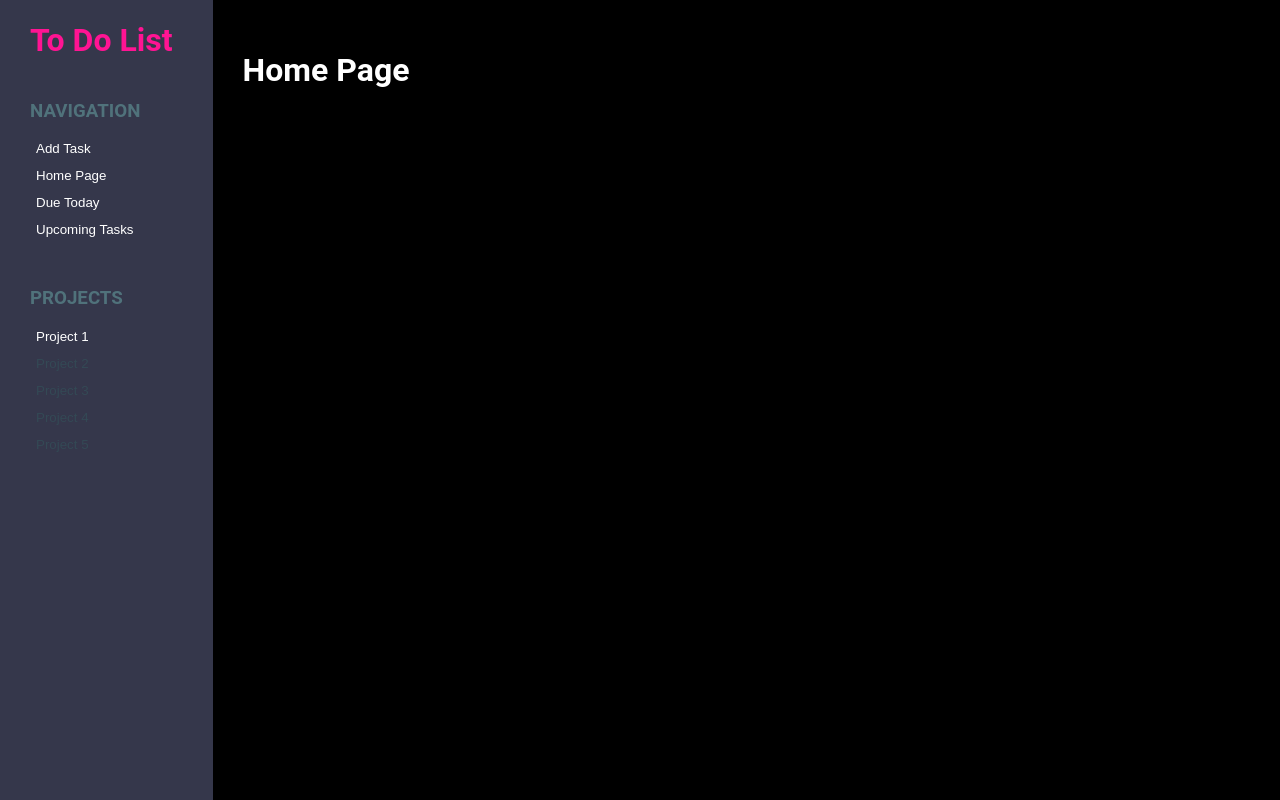
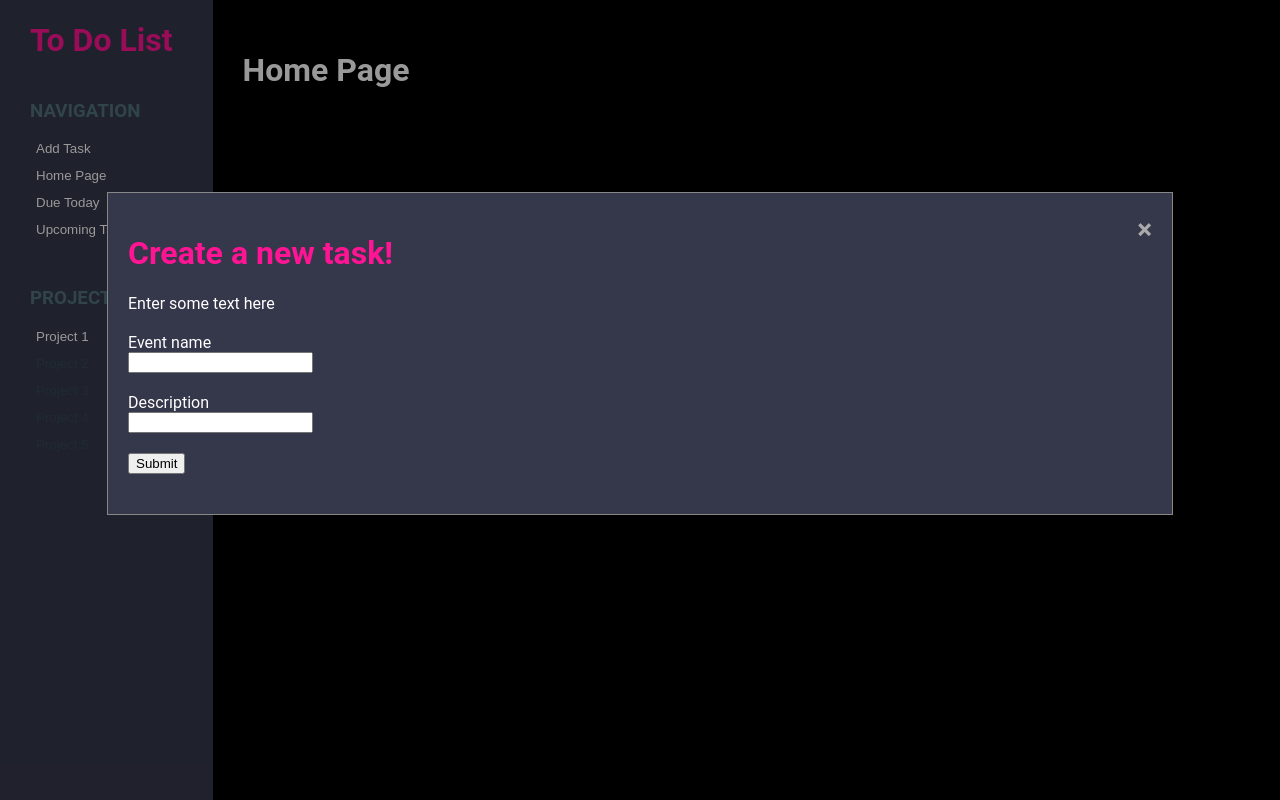
Before and after one commit to jbhumph/to-do-list, a website built with webpack: page src/template.html in a window 1280 px wide. Both pictures are taken after a click on the button "Add Task". Built offline with nearby package versions, Linux system fonts and the light colour scheme.

Commit message:
Started getting into Scripting for basic operations.

```diff
--- a/src/addTask.js
+++ /dev/null
@@ -1,3 +0,0 @@
-export const addTask = (task) => {
-    alert("Click in here to add a new task.")
-}
--- /dev/null
+++ b/src/addTaskModal.js
@@ -0,0 +1,26 @@
+import {Task} from "./task";
+import {loadHome} from "./homePage";
+
+export const addTaskModal = (tasks) => {
+    const modal = document.querySelector("#myModal");
+    const closeModal = document.querySelector(".close");
+    const submit = document.querySelector("#fSubmit");
+    const title = document.querySelector("#fTitle");
+    const description = document.querySelector("#fDesc");
+
+
+    // Close on X
+    closeModal.addEventListener("click", () => {
+        modal.style.display = "none";
+    })
+
+    // Close on window click
+    window.onclick = function(event) {
+        if (event.target == modal) {
+            modal.style.display = "none";
+        }
+    }
+
+
+
+}
--- a/src/homePage.js
+++ b/src/homePage.js
@@ -1,6 +1,14 @@
-export const loadHome = () => {
+export const loadHome = (tasks) => {
     const content = document.querySelector('.content');
     const title = document.createElement("h1");
+    content.innerHTML = "";
     title.innerText = "Home Page";
     content.appendChild(title);
+
+
+    if (tasks.length > 0) {
+        tasks.forEach((task) => {
+            task.printDesc()
+        })
+    }
 }
--- a/src/index.js
+++ b/src/index.js
@@ -2,17 +2,21 @@ import "./styles.css";
 import { loadHome } from "./homePage.js";
 import { loadToday } from "./todayPage";
 import { loadUpcoming } from "./upcomingPage";
-import { addTask } from "./addTask";
+import { addTaskModal } from "./addTaskModal";
+import { Task } from "./task";
 
-loadHome();
+let tasks = [];
+
+loadHome(tasks);
 
 // Sidebar links
 const content = document.querySelector(".content");
+const modal = document.querySelector("#myModal");
 
-const homeButton = document.querySelector("#task-button");
+const homeButton = document.querySelector("#home-button");
 homeButton.addEventListener("click", () => {
     content.innerHTML = "";
-    loadHome();
+    loadHome(tasks);
 })
 const todayButton = document.querySelector("#today-button");
 todayButton.addEventListener("click", () => {
@@ -27,5 +31,24 @@ upcomingButton.addEventListener("click", () => {
 
 const taskButton = document.querySelector("#task-button");
 taskButton.addEventListener("click", () => {
-    addTask();
+    addTaskModal(tasks);
+    modal.style.display = "block";
 })
+
+// SUBMIT
+const submit = document.querySelector("#fSubmit");
+const title = document.querySelector("#fTitle");
+const description = document.querySelector("#fDesc");
+submit.addEventListener("click", (event) => {
+    event.preventDefault()
+    const task = new Task(title.value, description.value);
+    tasks.push(task)
+    loadHome(tasks);
+
+    // Reset Modal
+    title.value = "";
+    description.value = "";
+    modal.style.display = "none";
+
+    console.log(tasks);
+})
--- a/src/styles.css
+++ b/src/styles.css
@@ -80,3 +80,57 @@ h3 {
 .content h1 {
     color: white;
 }
+
+
+.taskBox {
+    border: solid 1px #35374B;
+}
+
+
+
+
+/* The Modal (background) */
+.modal {
+    display: none; /* Hidden by default */
+    position: fixed; /* Stay in place */
+    z-index: 1; /* Sit on top */
+    left: 0;
+    top: 0;
+    width: 100%; /* Full width */
+    height: 100%; /* Full height */
+    overflow: auto; /* Enable scroll if needed */
+    background-color: rgb(0,0,0); /* Fallback color */
+    background-color: rgba(0,0,0,0.4); /* Black w/ opacity */
+}
+
+/* Modal Content/Box */
+.modal-content {
+    background-color: #35374B;
+    margin: 15% auto; /* 15% from the top and centered */
+    padding: 20px;
+    border: 1px solid #888;
+    width: 80%; /* Could be more or less, depending on screen size */
+}
+
+/* The Close Button */
+.close {
+    color: #aaa;
+    float: right;
+    font-size: 28px;
+    font-weight: bold;
+}
+
+.close:hover,
+.close:focus {
+    color: black;
+    text-decoration: none;
+    cursor: pointer;
+}
+
+.modal input {
+    margin-bottom: 20px;
+}
+
+.modal div {
+    margin-bottom: 20px;
+}
--- /dev/null
+++ b/src/task.js
@@ -0,0 +1,29 @@
+const content = document.querySelector('.content');
+
+export function Task(title, desc) {
+    this.title = title
+    this.desc = desc;
+    /*--
+    this.due = due;
+    this.created = created;
+    this.project = project;
+    this.priority = priority;
+    this.completed = completed;
+    --*/
+
+
+}
+
+Task.prototype.printDesc = function() {
+    const box = document.createElement("div");
+    box.classList.add("taskBox");
+    const bTitle = document.createElement("div");
+    const bDesc = document.createElement("div");
+
+    bTitle.innerHTML = `${this.title}`;
+    box.appendChild(bTitle);
+    box.appendChild(bDesc);
+    bDesc.innerHTML = `${this.desc}`;
+
+    content.appendChild(box);
+}
--- a/src/template.html
+++ b/src/template.html
@@ -27,6 +27,25 @@
         <div class="content">
 
         </div>
+
+        <!-- The Modal -->
+        <div id="myModal" class="modal">
+
+            <!-- Modal content -->
+            <div class="modal-content">
+                <span class="close">&times;</span>
+                <h1>Create a new task!</h1>
+                <div>Enter some text here</div>
+                <form>
+                    <label for="fTitle">Event name</label><br>
+                    <input type="text" id="fTitle" name="fTitle"><br>
+                    <label for="fDesc">Description</label><br>
+                    <input type="text" id="fDesc" name="fDesc"><br>
+                    <input type="submit" id="fSubmit" value="Submit">
+                </form>
+            </div>
+
+        </div>
     </div>
 
 </body>
```
